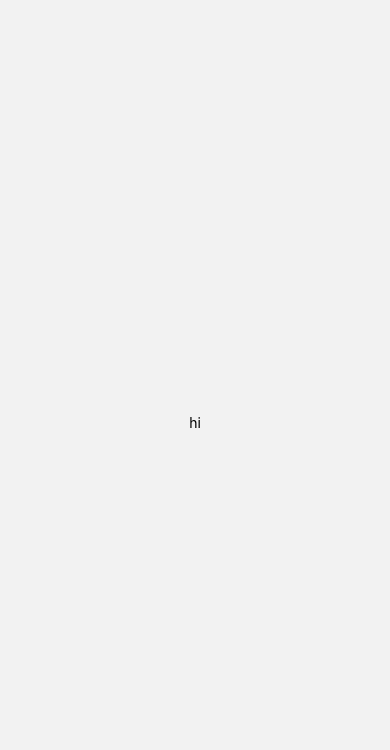
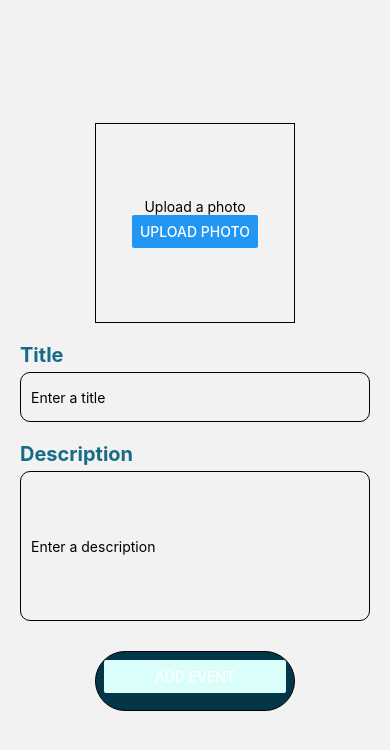
Before and after one commit to joudxlll/College-events-application-, a React Native app: screen /Template in a window 390 px wide. Shown: the top 750 px of the page. Built offline with nearby package versions, Linux system fonts and the light colour scheme.

Commit message:
Update templatepage.js

```diff
--- a/screens/templatepage.js
+++ b/screens/templatepage.js
@@ -1,13 +1,117 @@
-import React from 'react';
-import { View, Text, Button } from 'react-native';
+import React, { useState } from 'react';
+import { View, TextInput, StyleSheet, Text, Button, Pressable } from 'react-native';
 
-function TemplatePage({ navigation }) {
+const TemplatePage = ({ navigation }) => {
+  const [photo, setPhoto] = useState(null);
+  const [title, setTitle] = useState('');
+  const [description, setDescription] = useState('');
+
+  const handlePhotoUpload = (image) => {
+    setPhoto(image);
+  };
+
   return (
-    <View style={{ flex: 1, justifyContent: 'center', alignItems: 'center' }}>
-            <Text>hi</Text>
+    <View style={styles.container}>
+      <View style={styles.photoContainer}>
+        {photo ? (
+          <Image source={{ uri: photo }} style={styles.photo} />
+        ) : (
+          <Text>Upload a photo</Text>
+        )}
+        <Button title="Upload Photo" onPress={() => handlePhotoUpload(photo)} />
+      </View>
 
+      <Text style={styles.text1}>Title</Text>
+      <TextInput
+        style={styles.inputtitle}
+        placeholder="Enter a title"
+        value={title}
+      />
+
+      <Text style={styles.text1}>Description</Text>
+      <TextInput
+        style={styles.inputdescription}
+        placeholder="Enter a description"
+        value={description}
+      />
+
+      <Pressable style={styles.box}>
+        <Button title="Add Event" onPress={() => navigation.popToTop()}
+         color="#DAFFFB"
+        />
+      </Pressable>
     </View>
   );
-}
+};
+
+const styles = StyleSheet.create({
+  container: {
+    flex: 1,
+    alignItems: 'center',
+    justifyContent: 'center',
+    padding: 20,
+  },
+  photoContainer: {
+    width: 200,
+    height: 200,
+    borderWidth: 1,
+    borderColor: 'black',
+    alignItems: 'center',
+    justifyContent: 'center',
+    marginBottom: 20,
+  },
+  inputView: {
+    backgroundColor: "#176B87",
+    borderRadius: 30,
+    width: "70%",
+    height: 45,
+    marginBottom: 20,
+    alignItems: "center",
+  },
+  photo: {
+    width: '100%',
+    height: '100%',
+    resizeMode: 'cover',
+  },
+  text1: {
+    fontSize: 20,
+    color: "#176B87",
+    fontWeight: "bold",
+    textAlign: 'left', // Align text to the left side
+    alignSelf: 'stretch', // Stretch the text to fill the available space horizontally
+    marginBottom: 5, // Add some spacing between the text and the input box
+  },
+  inputtitle: {
+    width: "100%",
+    height: 50,
+    borderWidth: 1,
+    borderRadius: 10,
+    borderColor: 'black',
+    marginBottom: 20,
+    paddingHorizontal: 10,
+    // start: -50, // - or "5%"
+
+  },
+inputdescription: {
+  width: "100%",
+  height: 150,
+  borderWidth: 1,
+  borderRadius: 10,
+  borderColor: 'black',
+  marginBottom: 20,
+  paddingHorizontal: 10,
+  paddingVertical: 20, // Add vertical padding to the text input
+},
+  box: {
+    width: "70%",
+    height: 60,
+    backgroundColor: "#04364A",
+    borderWidth: 1,
+    borderRadius: 30,
+    padding: 8,
+    margin: 10,
+    width: 200,
+  },
+});
 
 export default TemplatePage;
```
